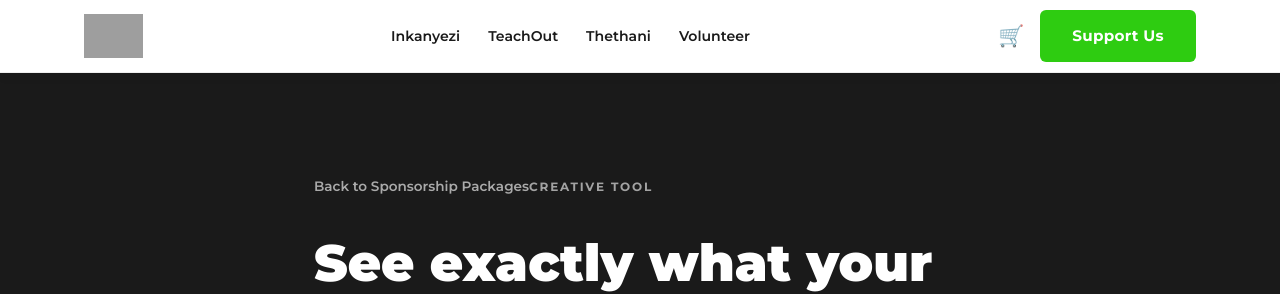
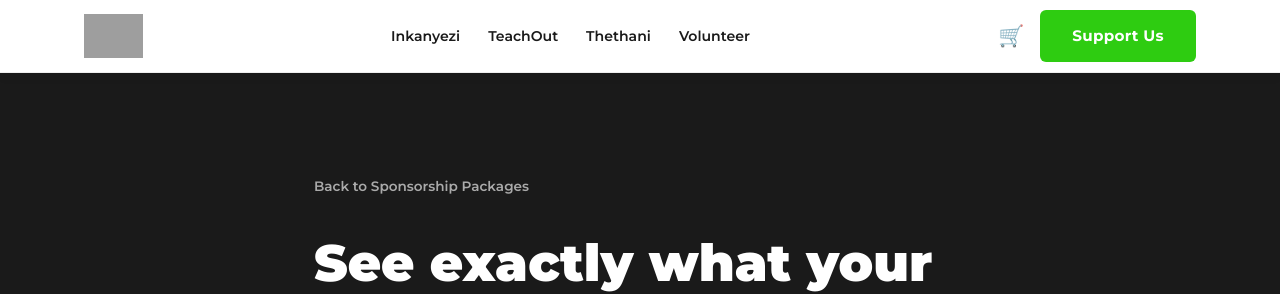
Before and after one commit to serenaachieng/ubunye-website, a React (Vite) app: page /impact-calculator in a window 1280 px wide. Shown: the top 294 px of the page. Built offline with nearby package versions, Linux system fonts and the light colour scheme; grey boxes are pictures that could not be loaded.

Commit message:
Typo removed

```diff
--- a/src/pages/ImpactCalculator.jsx
+++ b/src/pages/ImpactCalculator.jsx
@@ -178,7 +178,7 @@ export default function ImpactCalculator() {
         <div className="container calc-hero__inner">
           <Link to="/support-us" className="calc-back">Back to Sponsorship Packages</Link>
           <span className="section-label" style={{ color: 'rgba(255,255,255,0.6)' }}>
-            Creative Tool
+
           </span>
           <h1 className="calc-hero__title">
             See exactly what your<br />
```
Also changed, not shown: package.json (+15 -28 lines).
